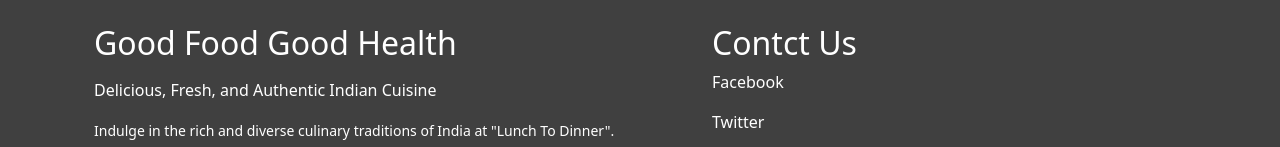
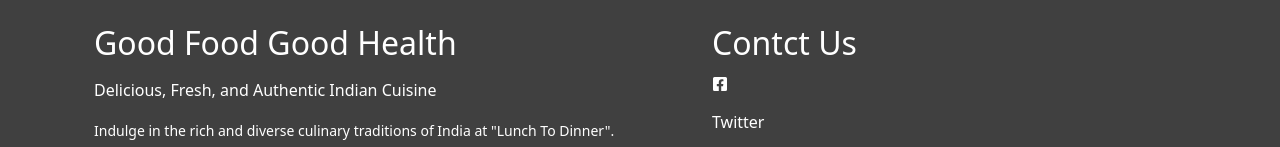
Before and after one commit to JUNAIDHASAN75/launch-to-dinner-client, a React (Vite) app: page /blogs in a window 1280 px wide. Shown: the part 920-1067 px from the top of the page. Built offline with nearby package versions, Linux system fonts and the light colour scheme; no server answers.

Commit message:
install react icon and add facebook icon

```diff
--- a/package.json
+++ b/package.json
@@ -18,6 +18,7 @@
     "react": "^18.2.0",
     "react-bootstrap": "^2.7.4",
     "react-dom": "^18.2.0",
+    "react-icons": "^5.2.1",
     "react-router-dom": "^6.23.1",
     "react-toastify": "^9.1.2",
     "sort-by": "^1.2.0"
--- a/src/Pages/shared/Footer/Footer.jsx
+++ b/src/Pages/shared/Footer/Footer.jsx
@@ -1,5 +1,6 @@
 import React from 'react';
 import { Container } from 'react-bootstrap';
+import { FaFacebookSquare } from "react-icons/fa";
 
 const Footer = () => {
     const currentYear = new Date().getFullYear();
@@ -14,7 +15,7 @@ const Footer = () => {
                 <div className='w-100 me-5'>
 
                     <h2 className='ps-lg-5 ms-lg-5'>Contct Us </h2>
-                    <p className='ps-lg-5 ms-lg-5'>Facebook </p>
+                    <p className='ps-lg-5 ms-lg-5'><FaFacebookSquare /> </p>
                     <p className='ps-lg-5 ms-lg-5'>Twitter </p>
                     <p className='ps-lg-5 ms-lg-5'>Instagram </p>
 
```
Also changed, not shown: 1 other file (tests, documents, lock files or other folders).
